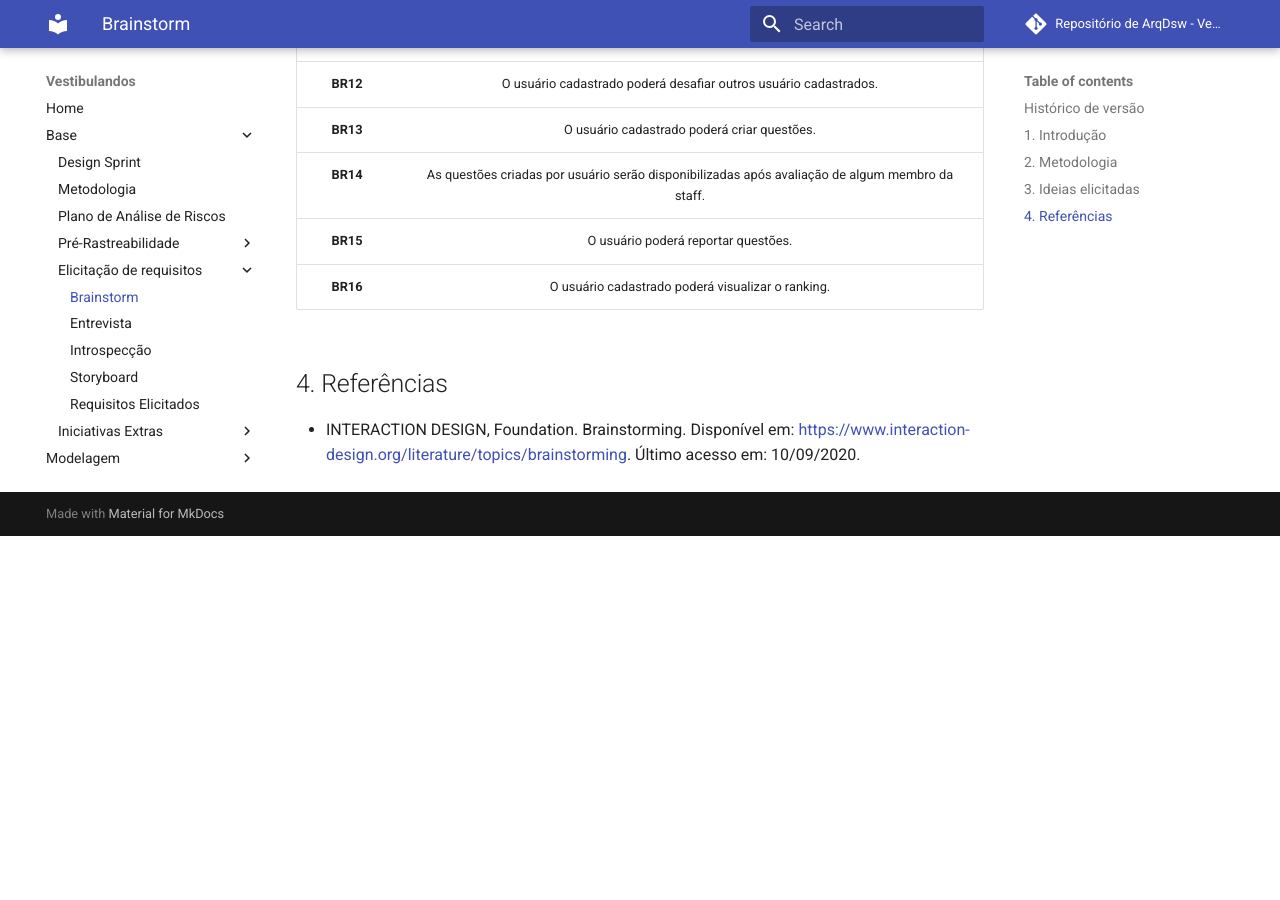
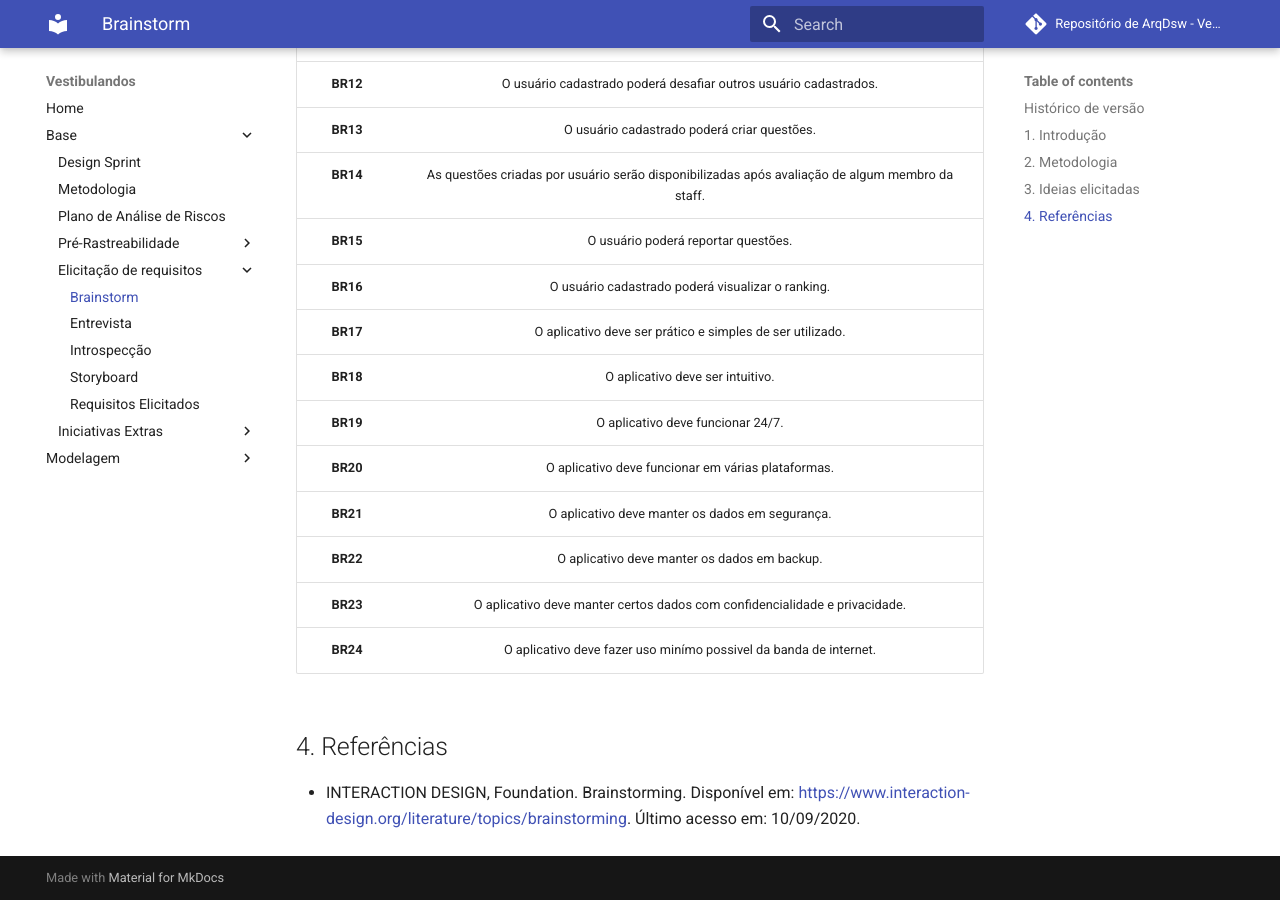
Before and after one commit to UnBArqDsw/2020.1_G4_Vestibulandos, an MkDocs documentation site: the page built from docs/base/elicitacao/brainstorming.md, in a window 1280 px wide and 900 px high, scrolled down 1484 px. Built offline with MkDocs 1.6.1 and Material for MkDocs 9.7.7, drawn with Linux system fonts in a browser that asks for light colours; comment, search, counter and statistics services are not loaded; before the commit the page ends 2020 px from its top, so only the background shows below that.

Commit message:
Atualizado mais ideias elicitadas em brainstorming.

```diff
--- a/docs/base/elicitacao/brainstorming.md
+++ b/docs/base/elicitacao/brainstorming.md
@@ -31,6 +31,14 @@ Esta técnica foi realizado na primeira reunião em que todo o grupo estava pres
 |**BR14**| As questões criadas por usuário serão disponibilizadas após avaliação de algum membro da staff. |
 |**BR15**| O usuário poderá reportar questões. |
 |**BR16**| O usuário cadastrado poderá visualizar o ranking. |
+|**BR17**| O aplicativo deve ser prático e simples de ser utilizado. |
+|**BR18**| O aplicativo deve ser intuitivo. |
+|**BR19**| O aplicativo deve funcionar 24/7. |
+|**BR20**| O aplicativo deve funcionar em várias plataformas. |
+|**BR21**| O aplicativo deve manter os dados em segurança. |
+|**BR22**| O aplicativo deve manter os dados em backup. |
+|**BR23**| O aplicativo deve manter certos dados com confidencialidade e privacidade. |
+|**BR24**| O aplicativo deve fazer uso minímo possivel da banda de internet. |
 
 ## 4. Referências
 - INTERACTION DESIGN, Foundation. Brainstorming. Disponível em: <https://www.interaction-design.org/literature/topics/brainstorming>. Último acesso em: 10/09/2020.
```
